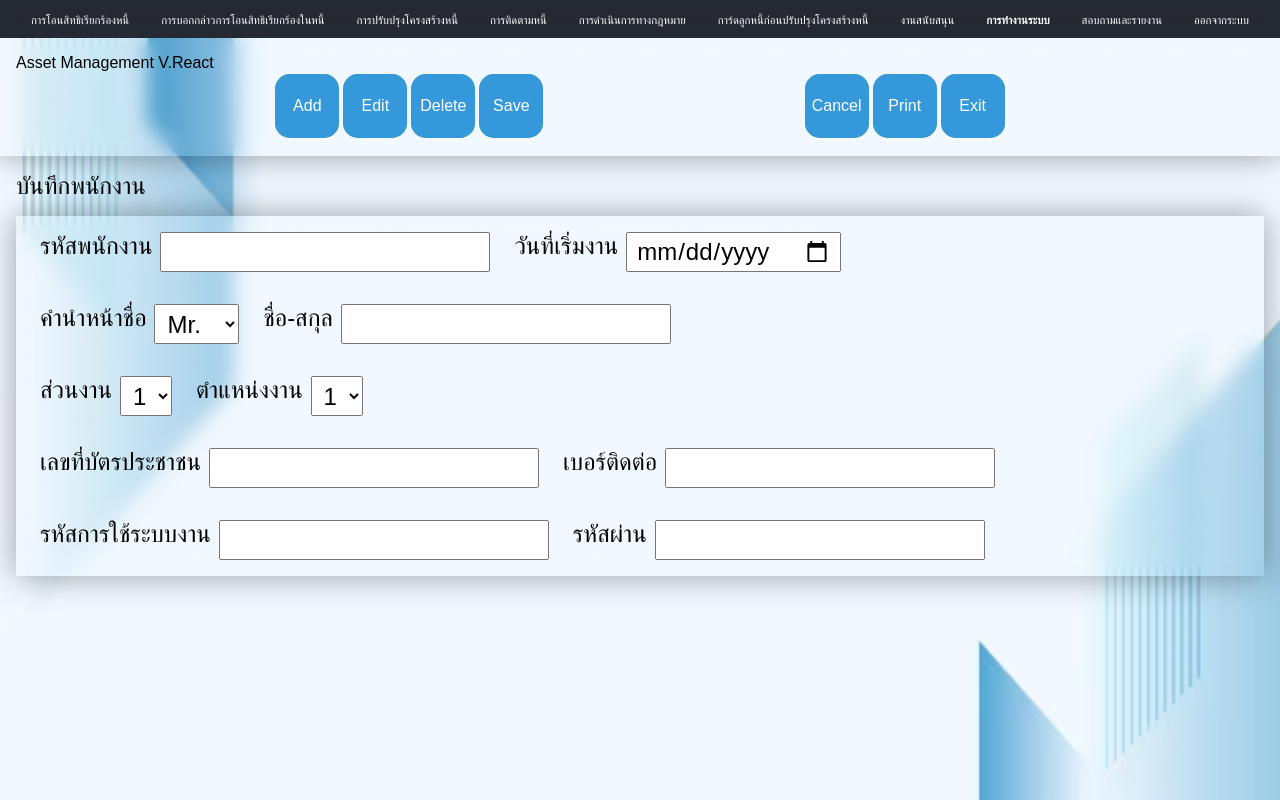
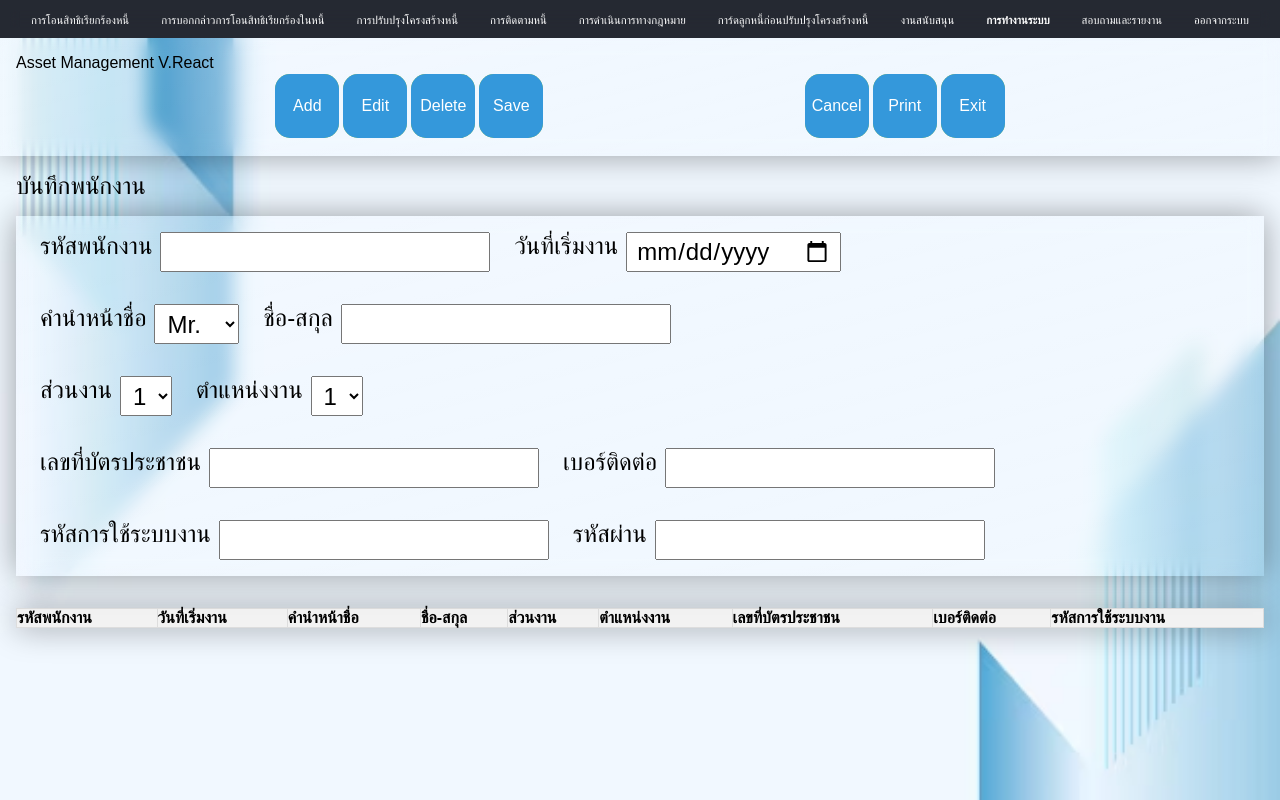
Before and after one commit to KaminariSora/Pre-Intern-Project, a React (Create React App) app in the folder module-8/: page / in a window 1280 px wide. Built offline with nearby package versions, Linux system fonts and the light colour scheme.

Commit message:
add 'Add' function

```diff
--- a/module-8/src/8-1Component/8-1Component.css
+++ b/module-8/src/8-1Component/8-1Component.css
@@ -61,3 +61,46 @@ body {
     margin-right: 10rem;
     /* width: calc(100% - 10rem); */
 }
+/* ------------------------------
+        Table decoration
+-------------------------------*/
+.table-container {
+    display: flex;
+    align-items: center;
+    justify-content: center;
+    flex-direction: column;
+    /* backdrop-filter: blur(10px); */
+    /* background: linear-gradient(165deg, rgba(255, 255, 255, .1), rgba(255, 255, 255, 0)); */
+    box-shadow: 0 0 32px rgba(0, 0, 0, .37);
+    margin: 1rem;
+}
+
+.table-container h1 {
+    font-size: 1.5rem;
+    font-weight: normal;
+    margin: 1rem;
+}
+
+.Table {
+    width: 100%;
+    border-collapse: collapse;
+}
+
+.Table th, .Table td {
+    border: 1px solid #ddd;
+    /* padding-top: 8px; */
+    text-align: left;
+}
+
+.Table th {
+    background-color: #f2f2f2;
+    font-weight: bold;
+}
+
+.Table tr:nth-child(even) {
+    background-color: #f9f9f9;
+}
+
+.Table tr:hover {
+    background-color: #ddd;
+}
--- a/module-8/src/8-1Component/8-1Component.js
+++ b/module-8/src/8-1Component/8-1Component.js
@@ -1,13 +1,8 @@
 import React, { useRef, useState } from 'react';
-import './8-1Component.css'
-import '../Component/HeaderBox.css'
-import HeaderBox from '../Component/HeaderBox'
-import HeaderBar from '../Component/HeaderBar'
-import Form from './form';
-
-const AddTable = (data) => {
-    console.log("Table added with data:", data);
-};
+import './8-1Component.css';
+import '../Component/HeaderBox.css';
+import HeaderBox from '../Component/HeaderBox';
+import HeaderBar from '../Component/HeaderBar';
 
 const Component1 = () => {
     const formRef = useRef(null);
@@ -24,6 +19,8 @@ const Component1 = () => {
         password: ''
     });
 
+    const [tableData, setTableData] = useState([]);
+
     const handleChange = (e) => {
         const { name, value } = e.target;
         setFormData({
@@ -34,8 +31,21 @@ const Component1 = () => {
 
     const handleSubmit = (event) => {
         event.preventDefault();
-        AddTable(formData);
+        setTableData([...tableData, formData]);
+        setFormData({
+            employeeCode: '',
+            startDate: '',
+            title: '',
+            fullName: '',
+            department: '',
+            position: '',
+            idNumber: '',
+            contactNumber: '',
+            systemCode: '',
+            password: ''
+        });
     };
+
     return (
         <div className="container">
             <header>
@@ -159,8 +169,40 @@ const Component1 = () => {
                     </div>
                 </form>
             </div>
+            <div className='table-container'>
+                <table className='Table'>
+                    <thead>
+                        <tr>
+                            <th>รหัสพนักงาน</th>
+                            <th>วันที่เริ่มงาน</th>
+                            <th>คำนำหน้าชื่อ</th>
+                            <th>ชื่อ-สกุล</th>
+                            <th>ส่วนงาน</th>
+                            <th>ตำแหน่งงาน</th>
+                            <th>เลขที่บัตรประชาชน</th>
+                            <th>เบอร์ติดต่อ</th>
+                            <th>รหัสการใช้ระบบงาน</th>
+                        </tr>
+                    </thead>
+                    <tbody>
+                        {tableData.map((data, index) => (
+                            <tr key={index}>
+                                <td>{data.employeeCode}</td>
+                                <td>{data.startDate}</td>
+                                <td>{data.title}</td>
+                                <td>{data.fullName}</td>
+                                <td>{data.department}</td>
+                                <td>{data.position}</td>
+                                <td>{data.idNumber}</td>
+                                <td>{data.contactNumber}</td>
+                                <td>{data.systemCode}</td>
+                            </tr>
+                        ))}
+                    </tbody>
+                </table>
+            </div>
         </div>
     );
 };
 
-export default Component1
+export default Component1;
```
